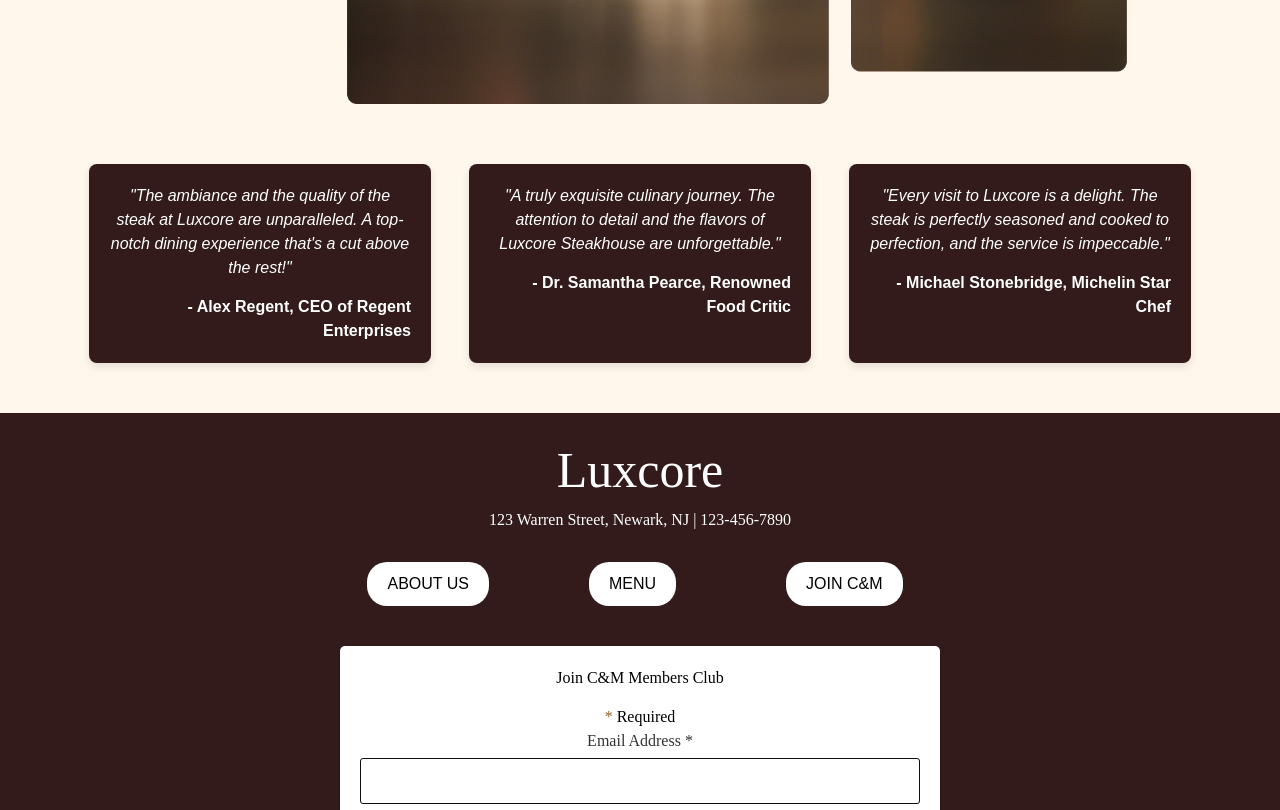
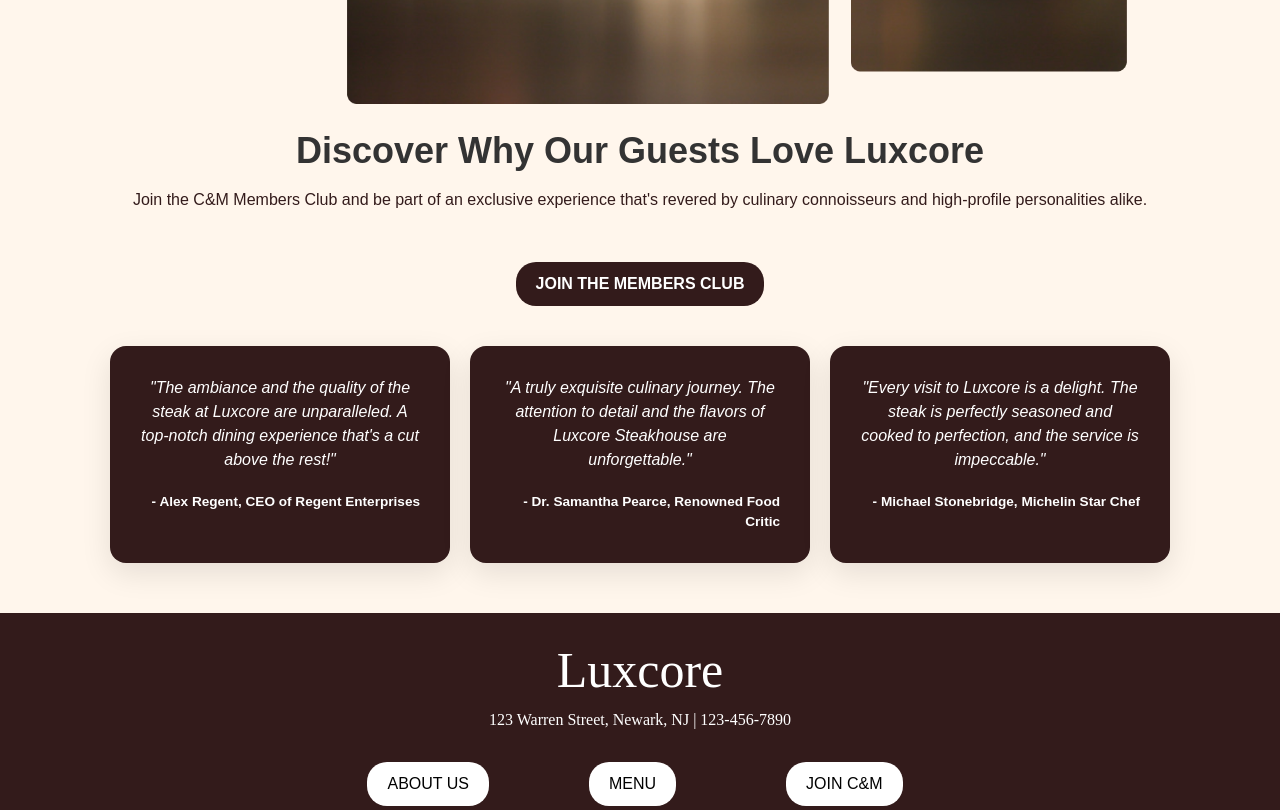
Before and after one commit to cdasilvasantos/example, a Next.js app in the folder luxcore/: page / in a window 1280 px wide. Shown: the part 3420-4230 px from the top of the page. Built offline with nearby package versions, Linux system fonts and the light colour scheme.

Commit message:
more styling

```diff
--- a/luxcore/src/app/components/art.js
+++ b/luxcore/src/app/components/art.js
@@ -20,6 +20,11 @@ export default function Art() {
                     />
                 </div>
             </section>
+            <section className="testimonial-header">
+                <h2>Discover Why Our Guests Love Luxcore</h2>
+                <p>Join the C&M Members Club and be part of an exclusive experience that's revered by culinary connoisseurs and high-profile personalities alike.</p>
+                <button className="btn join-club-btn">Join the Members Club</button>
+            </section>
 
             {/* Testimonial cards */}
             <section className="testimonial-section">
--- a/luxcore/src/app/globals.css
+++ b/luxcore/src/app/globals.css
@@ -511,7 +511,7 @@ footer p {
 
 .art {
   color: rgb(var(--foreground-rgb));
-  color: #d2b48c; /* Warm tone text color */
+
   font-family: 'Ruluko', sans-serif;
   text-align: center;
   padding: 50px;
@@ -537,41 +537,86 @@ footer p {
 /* Testimonial cards styling */
 .testimonial-section {
   display: flex;
-  justify-content: space-around;
+  justify-content: center;
+  flex-wrap: wrap;
+  gap: 20px; /* adds space between cards */
   margin-top: 40px;
-  padding: 0 20px;
 }
 
 .testimonial-card {
   background-color: #331B1B;
-  color: #fff; /* White text color */
-  padding: 20px;
-  border-radius: 8px; /* Slight rounding of corners */
-  box-shadow: 0 4px 8px rgba(0, 0, 0, 0.1); /* Soft shadow for depth */
-  width: 30%; /* Each card takes up 30% of the container width */
-  margin: 0 10px; /* Spacing between cards */
+  color: #fff; /* Dark text for contrast */
+  padding: 30px;
+  border-radius: 16px; /* Rounded corners for a modern look */
+  box-shadow: 0 10px 30px rgba(0, 0, 0, 0.1); /* Soft shadow for depth */
+  max-width: 340px; /* Maximum width of cards */
+  width: 100%; /* Makes it responsive */
   box-sizing: border-box;
+  transition: transform 0.3s ease, box-shadow 0.3s ease; /* Smooth transitions for hover effects */
+}
+
+.testimonial-card:hover {
+  transform: translateY(-5px); /* Slightly raise the card on hover */
+  box-shadow: 0 15px 35px rgba(0, 0, 0, 0.15); /* Increase shadow on hover */
 }
 
 .testimonial-quote {
   font-style: italic;
-  margin-bottom: 15px;
+  margin-bottom: 15px; /* Spacing between quote and author */
+  font-size: 1rem; /* Adjust font size as necessary */
 }
 
 .testimonial-author {
-  font-weight: bold;
+  font-weight: 600; /* Bold for the author name */
   text-align: right;
+  margin-top: 20px; /* Space above the author's name */
+  font-size: 0.85rem; /* Smaller font size for the author's title */
+  color: #fff; /* Slightly lighter color for the author's title */
 }
 
 /* Responsive design for smaller screens */
-@media (max-width: 768px) {
+@media (max-width: 1024px) {
   .testimonial-section {
       flex-direction: column;
       align-items: center;
   }
 
   .testimonial-card {
-      width: 80%;
-      margin-bottom: 20px;
+      width: 80%; /* Adjust width on smaller screens */
   }
 }
+
+/* Testimonial header styling */
+.testimonial-header {
+  text-align: center;
+  margin-bottom: 20px;
+
+}
+
+.testimonial-header h2 {
+  font-size: 2.25rem; /* Larger font size for the header */
+  margin-bottom: 10px;
+  font-weight: bold;
+}
+
+.testimonial-header p {
+  font-size: 1rem; /* Adjust the font size as necessary */
+  margin-bottom: 20px;
+   color: #331B1B; ;
+}
+
+.join-club-btn {
+  background-color: #331B1B;
+  color: white;
+  border: none;
+  padding: 10px 20px;
+  border-radius: 20px;
+  cursor: pointer;
+  font-size: 1rem;
+  font-weight: bold;
+  transition: background-color 0.3s ease;
+}
+
+.join-club-btn:hover {
+  background-color: #331B1B;
+}
```
